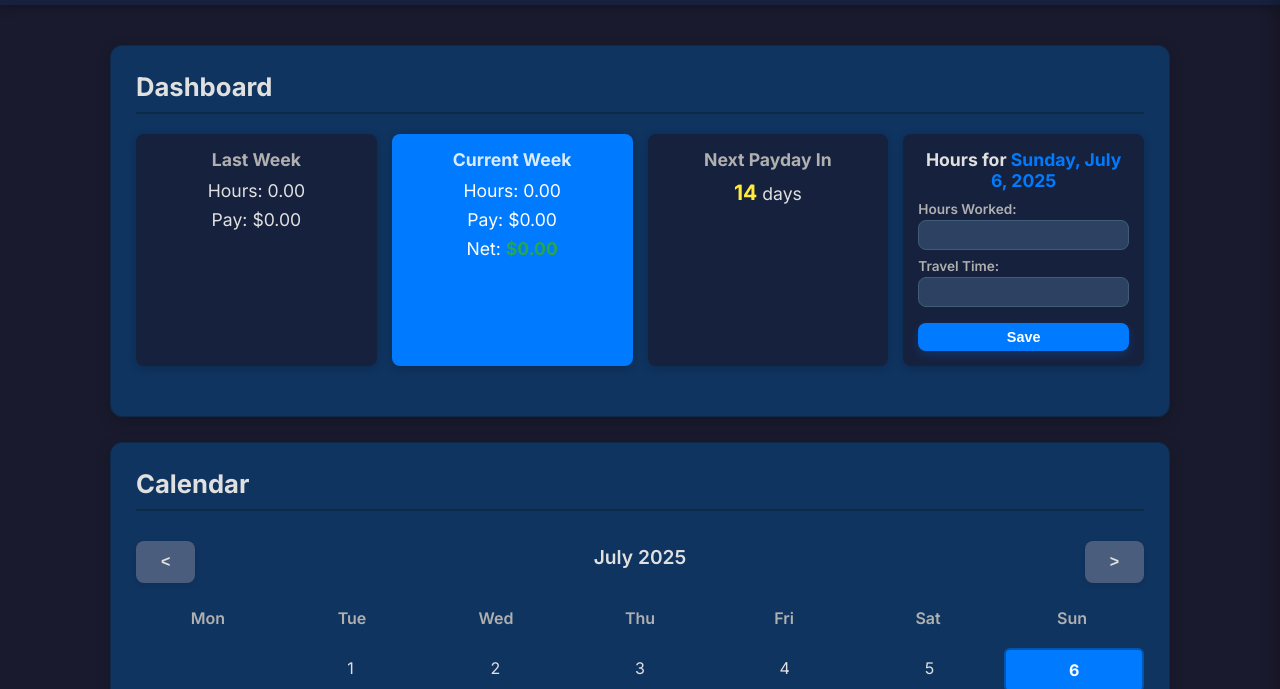
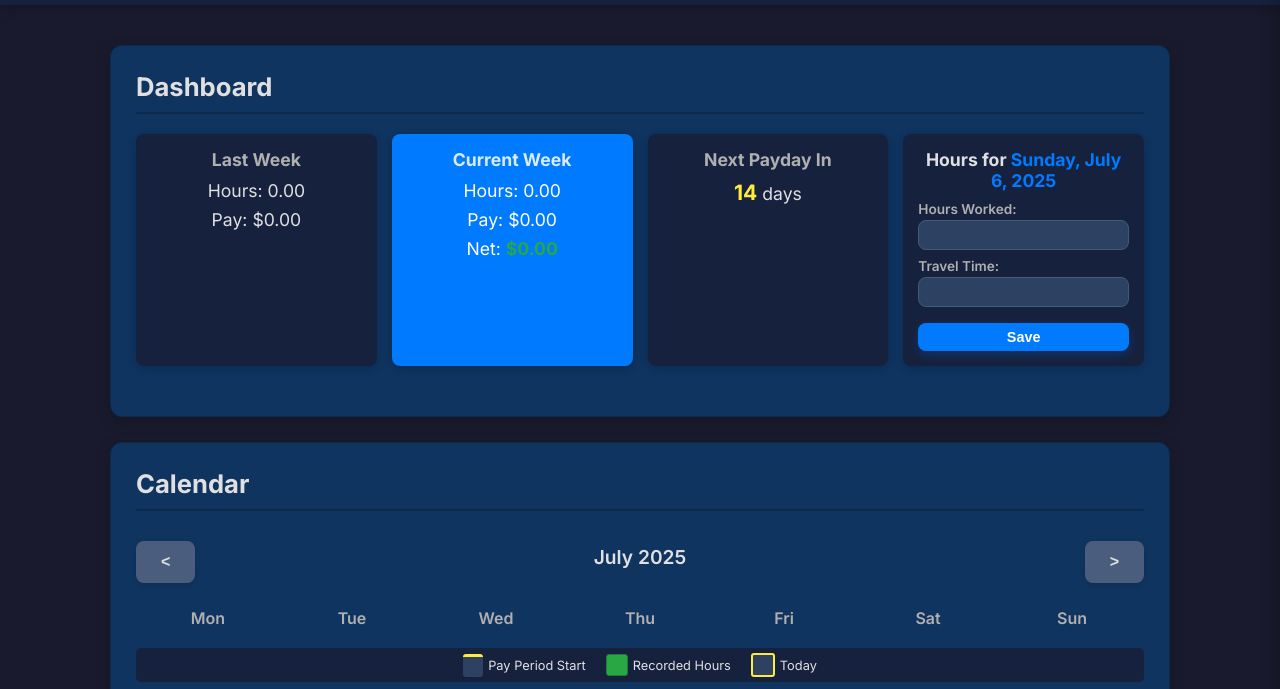
Before and after one commit to EndlessBeard/FuckYouPayMe, a website built with Vite: page index.html in a window 1280 px wide. Shown: the part 85-774 px from the top of the page. Built offline with nearby package versions, Linux system fonts and the light colour scheme.

Commit message:
Add yellow line to indicate pay period start dates in calendar
- Added visual yellow line at the top of calendar days that correspond to pay period start dates
- Created helper functions to calculate pay period start dates for any given month
- Added calendar legend to explain the meaning of different visual indicators
- Enhanced CSS to style the pay period start date indicator

```diff
--- a/index.html
+++ b/index.html
@@ -79,6 +79,20 @@
                     <span>Fri</span>
                     <span>Sat</span>
                     <span>Sun</span>
+                </div>
+                <div class="calendar-legend">
+                    <div class="legend-item">
+                        <div class="legend-color pay-period-start"></div>
+                        <span>Pay Period Start</span>
+                    </div>
+                    <div class="legend-item">
+                        <div class="legend-color has-hours"></div>
+                        <span>Recorded Hours</span>
+                    </div>
+                    <div class="legend-item">
+                        <div class="legend-color today"></div>
+                        <span>Today</span>
+                    </div>
                 </div>
                 <div id="calendar-grid" class="calendar-grid">
                     <!-- Calendar days will be dynamically added here by JavaScript -->
--- a/src/calendar.js
+++ b/src/calendar.js
@@ -1,6 +1,7 @@
 import { getHoursForDate, loadHoursData } from './storage.js';
 import { updateDailyInputDisplay } from './dailyHours.js';
 import { updateDashboard } from './dashboard.js';
+import { getSettings } from './settings.js';
 
 // State variables
 let currentDate = new Date();
@@ -59,6 +60,10 @@ function renderCalendar(month, year) {
     // Get hours data for highlighting days with recorded hours
     const hoursData = loadHoursData();
 
+    // Get pay period information for highlighting pay period start dates
+    const settings = getSettingsForCalendar();
+    const payPeriodStartDates = calculatePayPeriodStartDates(settings.payPeriodStartDate, settings.payPeriodDays, month, year);
+
     // Create blank cells for days before the first day of the month
     for (let i = 0; i < adjustedFirstDay; i++) {
         const emptyCell = document.createElement('div');
@@ -91,6 +96,11 @@ function renderCalendar(month, year) {
         // Check if this day has recorded hours
         if (hoursData[dateString]) {
             dateCell.classList.add('has-hours');
+        }
+
+        // Check if this day is a pay period start date
+        if (isPayPeriodStartDate(cellDate, payPeriodStartDates)) {
+            dateCell.classList.add('pay-period-start');
         }
 
         // Add click event to select the day
@@ -159,3 +169,68 @@ export function updateCalendar() {
     renderCalendar(currentMonth, currentYear);
     updateDashboard();
 }
+
+// Function to get settings for the calendar (to avoid circular dependencies)
+function getSettingsForCalendar() {
+    return getSettings();
+}
+
+// Calculate all pay period start dates that fall within a specific month
+function calculatePayPeriodStartDates(startDateStr, periodLength, month, year) {
+    // Parse the base start date
+    const startDateBase = new Date(startDateStr);
+
+    // If the date is invalid, return an empty array
+    if (isNaN(startDateBase.getTime())) {
+        console.error('Invalid pay period start date:', startDateStr);
+        return [];
+    }
+
+    // Create array to store all pay period start dates for the month
+    const payPeriodStartDates = [];
+
+    // Get the first day of the month
+    const firstDayOfMonth = new Date(year, month, 1);
+    // Get the last day of the month
+    const lastDayOfMonth = new Date(year, month + 1, 0);
+
+    // Calculate how many days have passed from the base start date to the first day of the month
+    const daysSinceStart = Math.floor((firstDayOfMonth - startDateBase) / (24 * 60 * 60 * 1000));
+
+    // Calculate how many complete periods have passed
+    let periodsPassed = Math.floor(daysSinceStart / periodLength);
+
+    // If the result is negative, we need to find the first pay period start date after the base date
+    if (daysSinceStart < 0) {
+        periodsPassed = Math.ceil(daysSinceStart / periodLength);
+    }
+
+    // Calculate the pay period start date closest to the beginning of the month
+    const firstPayPeriodStart = new Date(startDateBase);
+    firstPayPeriodStart.setDate(startDateBase.getDate() + (periodsPassed * periodLength));
+
+    // Now iterate through all pay period start dates in this month
+    let currentPayPeriodStart = new Date(firstPayPeriodStart);
+
+    // If the first pay period start is before the beginning of the month, advance to the next one
+    if (currentPayPeriodStart < firstDayOfMonth) {
+        currentPayPeriodStart.setDate(currentPayPeriodStart.getDate() + periodLength);
+    }
+
+    // Add all pay period start dates that fall within this month
+    while (currentPayPeriodStart <= lastDayOfMonth) {
+        payPeriodStartDates.push(new Date(currentPayPeriodStart));
+        currentPayPeriodStart.setDate(currentPayPeriodStart.getDate() + periodLength);
+    }
+
+    return payPeriodStartDates;
+}
+
+// Check if a date is a pay period start date
+function isPayPeriodStartDate(date, payPeriodStartDates) {
+    return payPeriodStartDates.some(startDate =>
+        startDate.getDate() === date.getDate() &&
+        startDate.getMonth() === date.getMonth() &&
+        startDate.getFullYear() === date.getFullYear()
+    );
+}
--- a/src/style.css
+++ b/src/style.css
@@ -20,6 +20,7 @@
     --calendar-highlight-border: #1e7e34;
     --calendar-selected-bg: #007bff; /* Blue for selected day */
     --calendar-selected-border: #0056b3;
+    --pay-period-start-color: #ffeb3b; /* Yellow for pay period start days */
 }
 
 /* Basic Reset & Body Styling */
@@ -490,6 +491,64 @@ body {
     box-shadow: 0 0 0 2px var(--calendar-highlight-border);
 }
 
+/* Pay period start indicator - yellow line at the top of the calendar day */
+.calendar-day.pay-period-start {
+    border-top: 3px solid var(--pay-period-start-color);
+    position: relative;
+}
+
+.calendar-day.pay-period-start:before {
+    content: "";
+    position: absolute;
+    top: -3px;
+    left: 0;
+    right: 0;
+    height: 3px;
+    background-color: var(--pay-period-start-color);
+    z-index: 2;
+}
+
+/* Calendar Legend */
+.calendar-legend {
+    display: flex;
+    justify-content: center;
+    align-items: center;
+    flex-wrap: wrap;
+    margin: 10px 0;
+    padding: 5px;
+    background-color: var(--bg-secondary);
+    border-radius: 5px;
+}
+
+.legend-item {
+    display: flex;
+    align-items: center;
+    margin: 0 10px;
+    font-size: 0.8em;
+}
+
+.legend-color {
+    width: 20px;
+    height: 20px;
+    border-radius: 3px;
+    margin-right: 5px;
+}
+
+.legend-color.pay-period-start {
+    border-top: 3px solid var(--pay-period-start-color);
+    background-color: var(--input-bg);
+}
+
+.legend-color.has-hours {
+    background-color: var(--calendar-highlight-bg);
+    border: 1px solid var(--calendar-highlight-border);
+}
+
+.legend-color.today {
+    background-color: var(--input-bg);
+    border: 2px solid var(--highlight-color);
+}
+
 /* Paycheck Display Section */
 .summary-item {
     display: flex;
```
